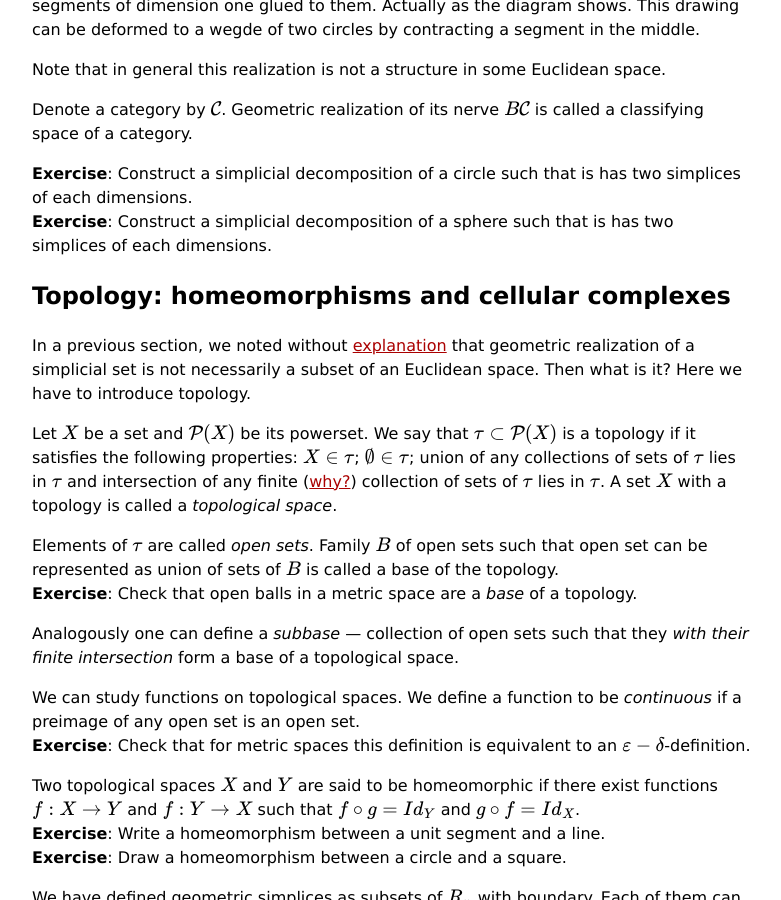
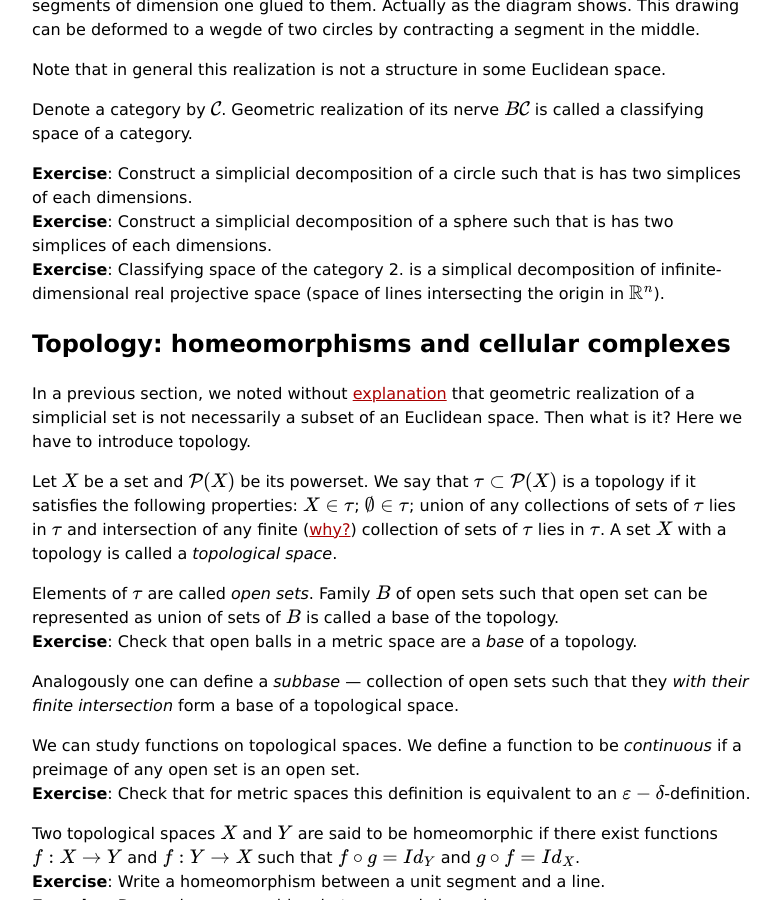
Before and after one commit to viviag/viviag.io, a Jekyll site: the page built from _posts/2023-05-04-run-to-classifying-spaces.md, in a window 1280 px wide and 900 px high, scrolled down 2938 px. Shown: the whole window, without its empty margins (248-1029 px from the left). Built offline with Jekyll 4.4.1, drawn with Linux system fonts in a browser that asks for light colours.

Commit message:
Revert "Remove seemingly wrong exercise"
This reverts commit 3dc7d0f155a647b45fbf60a71b027a9c18b18940.
The exercise is correct but has confusing reference.

```diff
--- a/_posts/2023-05-04-run-to-classifying-spaces.md
+++ b/_posts/2023-05-04-run-to-classifying-spaces.md
@@ -66,6 +66,7 @@ Denote a category by $$\mathcal{C}$$. Geometric realization of its nerve $$B\mat
 
 __Exercise__: Construct a simplicial decomposition of a circle such that is has two simplices of each dimensions.<br>
 __Exercise__: Construct a simplicial decomposition of a sphere such that is has two simplices of each dimensions.<br>
+__Exercise__: Classifying space of the category 2. is a simplical decomposition of infinite-dimensional real projective space (space of lines intersecting the origin in $$\mathbb{R}^n$$).
 
 ## Topology: homeomorphisms and cellular complexes
 
```
Also changed, not shown: 3 other files.
